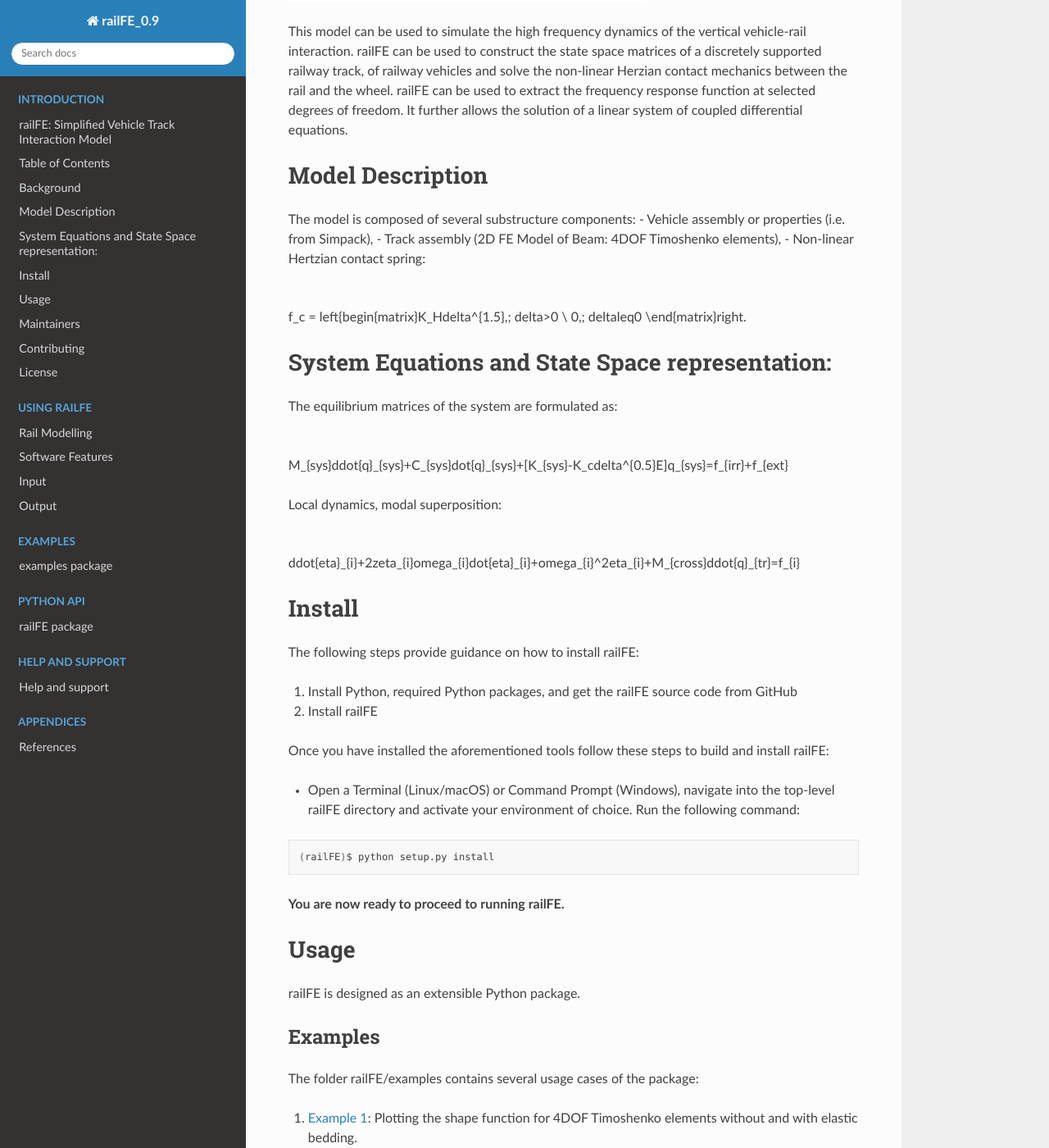
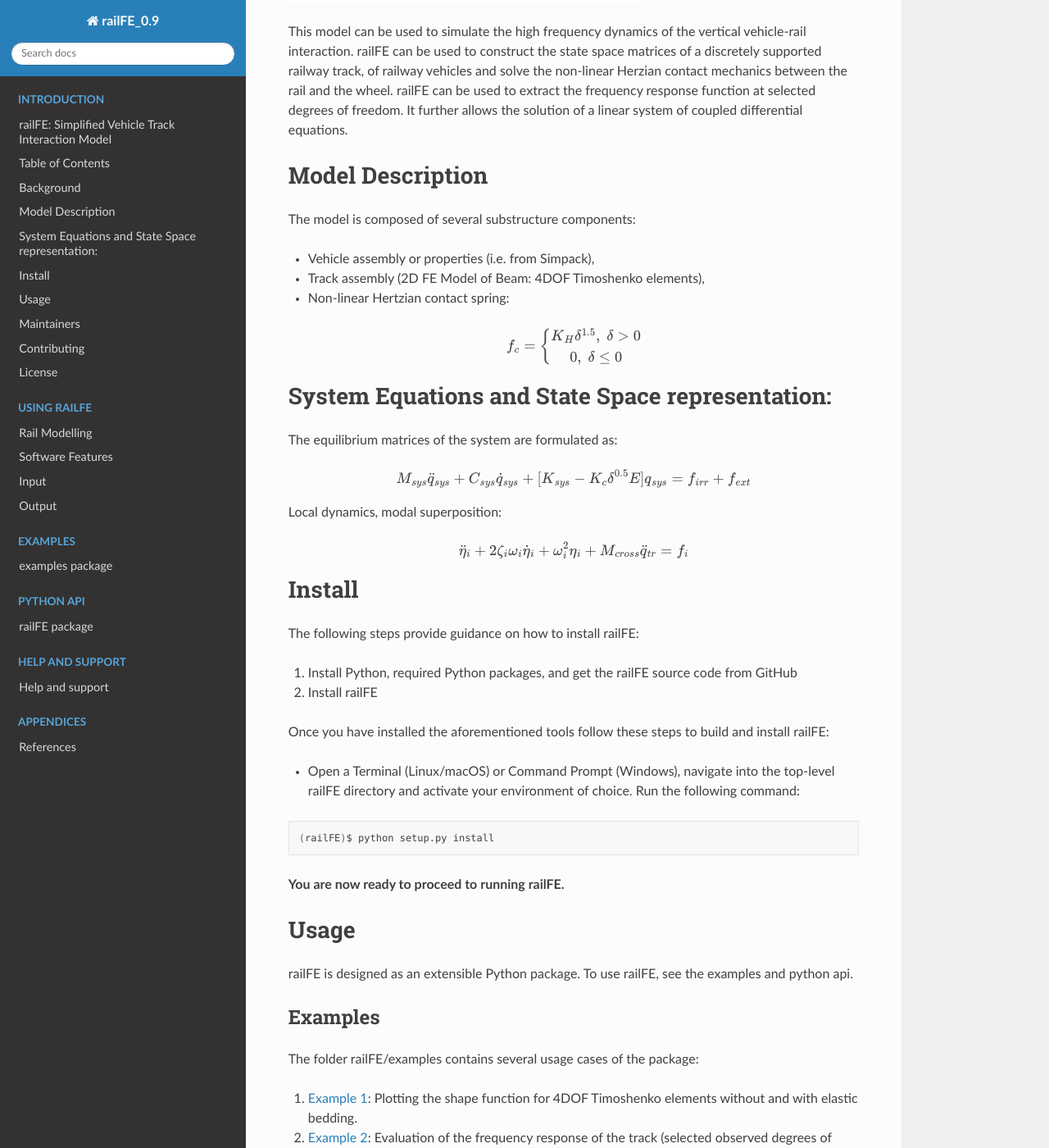
Before and after one commit to CyprienHoelzl/railFE, a Sphinx documentation site: the page built from docs/source/README.rst, in a window 1280 px wide and 1400 px high, scrolled down 1109 px. Shown: the whole window at 82% size. Built offline with Sphinx 7.4.7 and the Read the Docs theme 2.0.0, drawn with Linux system fonts in a browser that asks for light colours.

Commit message:
readthedocs documentation

```diff
--- a/docs/source/README.rst
+++ b/docs/source/README.rst
@@ -34,13 +34,17 @@ Model Description
 ==========================================================
 
 The model is composed of several substructure components:
+
 - Vehicle assembly or properties (i.e. from Simpack),
 - Track assembly (2D FE Model of Beam: 4DOF Timoshenko elements),
 - Non-linear Hertzian contact spring:
 
 .. math::
 
-f_c = \left\{\begin{matrix}K_H\delta^{1.5},\; \delta>0 \\ 0,\; \delta\leq0 \\\end{matrix}\right.
+		f_c = \left\{\begin{matrix}
+		K_H\delta^{1.5},\; \delta>0 \\
+		0,\; \delta\leq0 \\
+		\end{matrix}\right.
 
 ==========================================================
 System Equations and State Space representation:
@@ -50,14 +54,14 @@ The equilibrium matrices of the system are formulated as:
 
 .. math::
 
-M_{sys}\ddot{q}_{sys}+C_{sys}\dot{q}_{sys}+[K_{sys}-K_c\delta^{0.5}E]q_{sys}=f_{irr}+f_{ext}
+		M_{sys}\ddot{q}_{sys}+C_{sys}\dot{q}_{sys}+[K_{sys}-K_c\delta^{0.5}E]q_{sys}=f_{irr}+f_{ext}
 
 
 Local dynamics, modal superposition:
 
 .. math::
 
-\ddot{\eta}_{i}+2\zeta_{i}\omega_{i}\dot{\eta}_{i}+\omega_{i}^2\eta_{i}+M_{cross}\ddot{q}_{tr}=f_{i}
+		\ddot{\eta}_{i}+2\zeta_{i}\omega_{i}\dot{\eta}_{i}+\omega_{i}^2\eta_{i}+M_{cross}\ddot{q}_{tr}=f_{i}
 
 
 ==========================================================
@@ -84,6 +88,7 @@ Usage
 ==========================================================
 
 railFE is designed as an extensible Python package.
+To use railFE, see the examples and python api.
 
 ----------------------------------------------------------
 Examples
```
